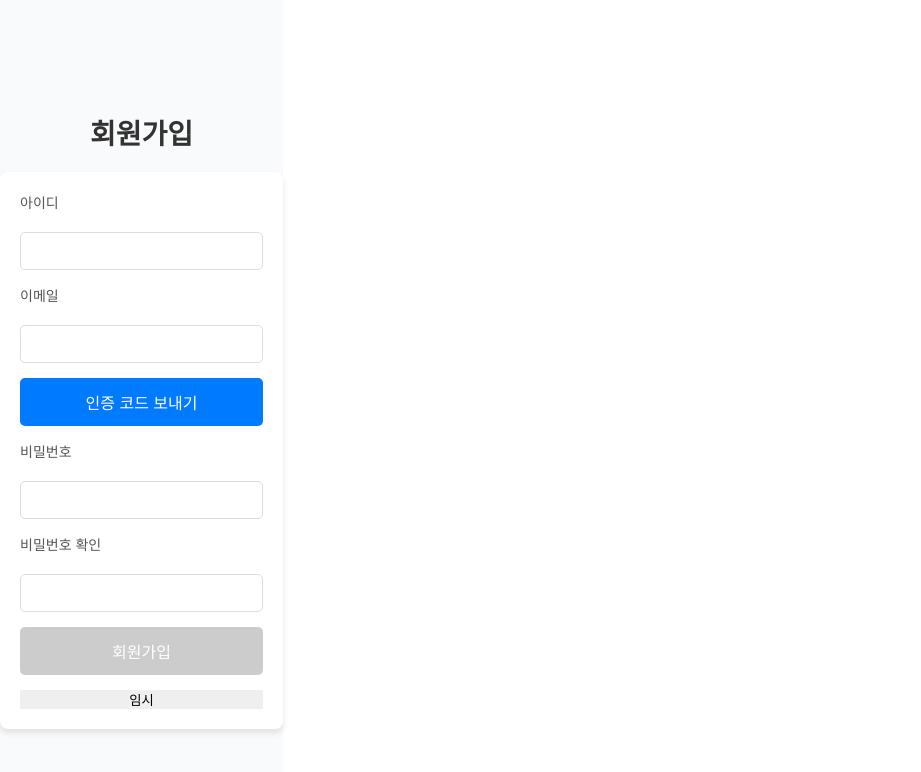
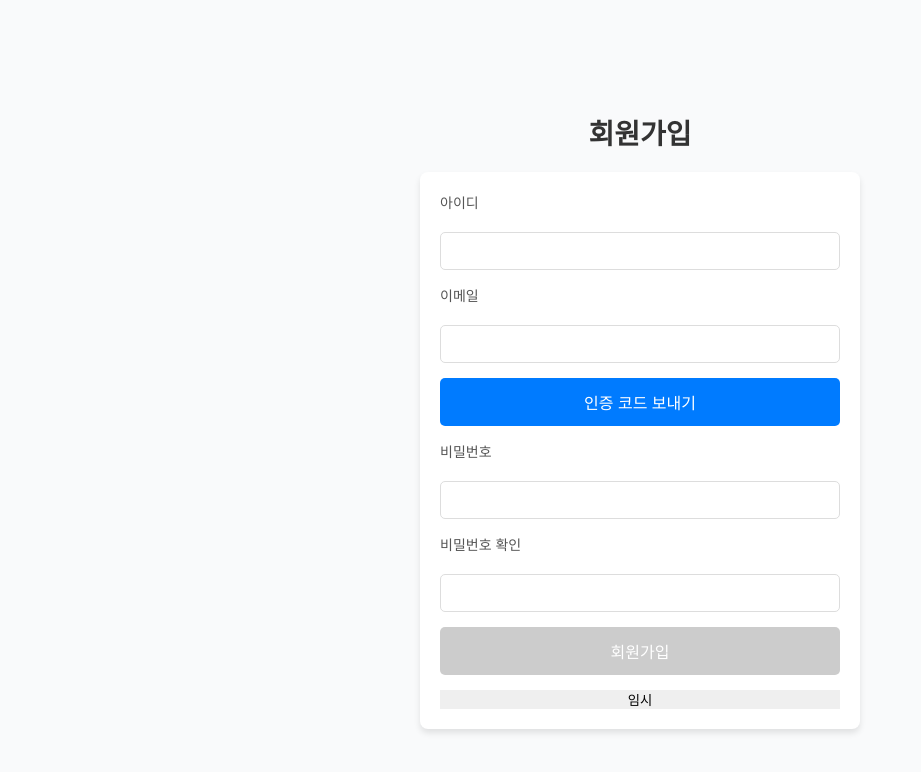
Before and after one commit to epuchi/Orbit-web, a React (Create React App) app in the folder Web/src/main/orbit/: page /main in a window 1280 px wide. Both pictures are taken after a click on the button "회원가입". Shown: the top 772 px of the page, without its empty margins (0-921 px from the left). Built offline with nearby package versions, Linux system fonts and the light colour scheme.

Commit message:
구글 로그인 model 수정 라우터 수정

```diff
--- a/Web/src/main/orbit/src/app/routes/AppRoutes.js
+++ b/Web/src/main/orbit/src/app/routes/AppRoutes.js
@@ -23,6 +23,7 @@ const AppRoutes = () => {
     const shouldHideNavbar = hideNavbarRoutes.includes(location.pathname);
 
     return (
+        <div style={{display:'flex', flex:1, flexDirection:'column'}}>
             <GoogleOAuthProvider clientId={GOOGLE_CLIENT_ID}>
                 {/* 상단 네비게이션 바 */}
                 {!shouldHideNavbar && <NavBar />}
@@ -82,6 +83,7 @@ const AppRoutes = () => {
                     </div>
                 </div>
             </GoogleOAuthProvider>
+        </div>
     );
 };
 
--- a/Web/src/main/orbit/src/pages/login/ui/index.jsx
+++ b/Web/src/main/orbit/src/pages/login/ui/index.jsx
@@ -54,7 +54,7 @@ const LoginPage = () => {
             if (!userData.authToken) {
                 throw new Error('구글 로그인 실패: 유효한 토큰 없음');
             }
-            dispatch(login(userData));
+            //dispatch(login(userData)); resux 저장 해야겠지?
             alert('구글 로그인 성공!');
             navigate('/planner');
         } catch (error) {
--- a/Web/src/main/orbit/src/pages/main/ui/styles.module.css
+++ b/Web/src/main/orbit/src/pages/main/ui/styles.module.css
@@ -27,6 +27,7 @@
     display: flex;
     flex: 1;
     flex-direction: row;
+    box-sizing: border-box;
 }
 
 /* 메인 섹션 */
--- a/Web/src/main/orbit/src/pages/signup/ui/styles.module.css
+++ b/Web/src/main/orbit/src/pages/signup/ui/styles.module.css
@@ -4,6 +4,7 @@
     flex-direction: column;
     align-items: center;
     justify-content: center;
+    flex: 1;
     min-height: 100vh;
     background-color: #f9fafb;
     padding: 20px;
--- a/Web/src/main/orbit/src/shared/components/sidBar/styles.module.css
+++ b/Web/src/main/orbit/src/shared/components/sidBar/styles.module.css
@@ -1,11 +1,10 @@
 /* 사이드바 컨테이너 */
 .container {
     background-color: lightgray;
-    width: 230px;
+    width: 250px;
     height: 100%;
     display: flex;
     flex-direction: column;
-    padding: 0px 10px 0px 10px;
 }
 
 /* 프로젝트 스타일 */
```
Lines whose indentation alone changed are shown as unchanged.
